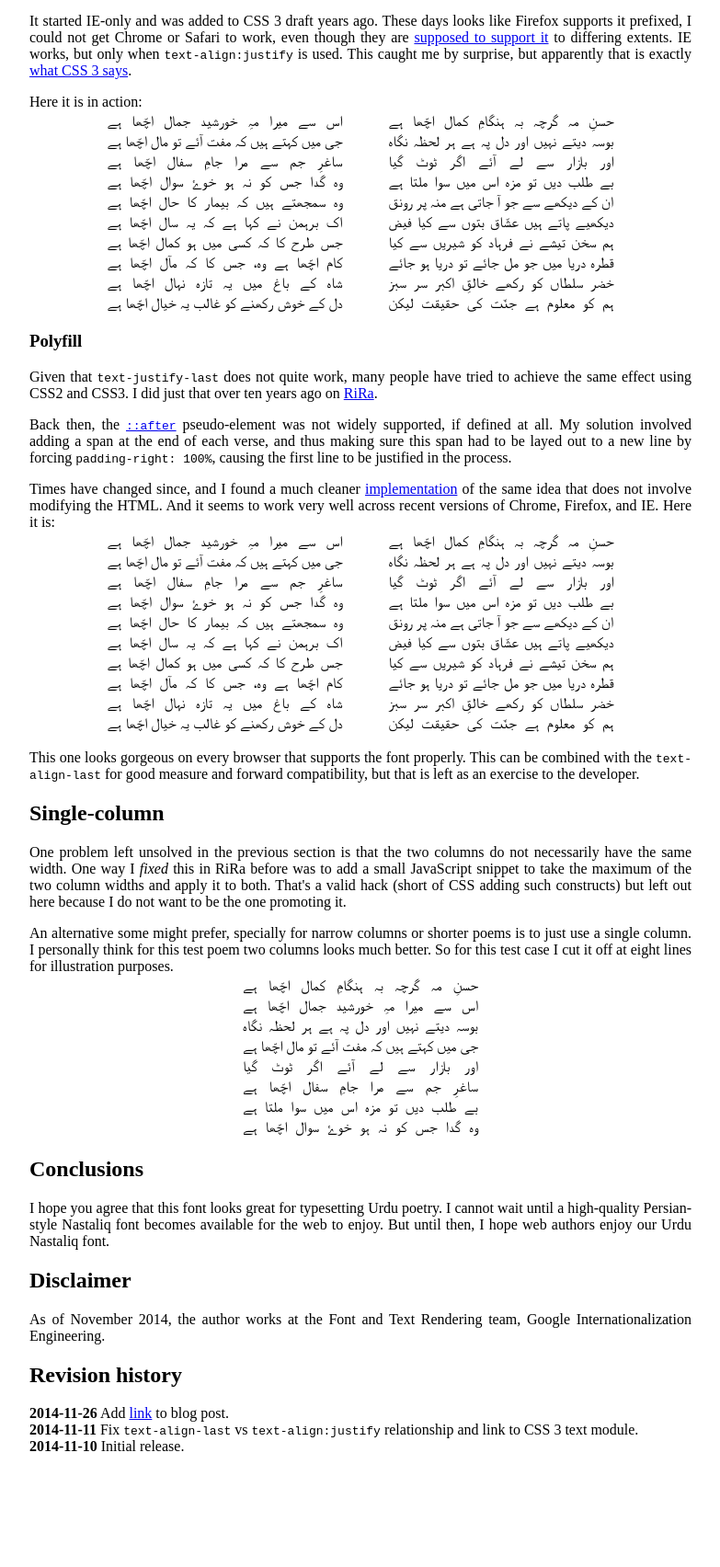
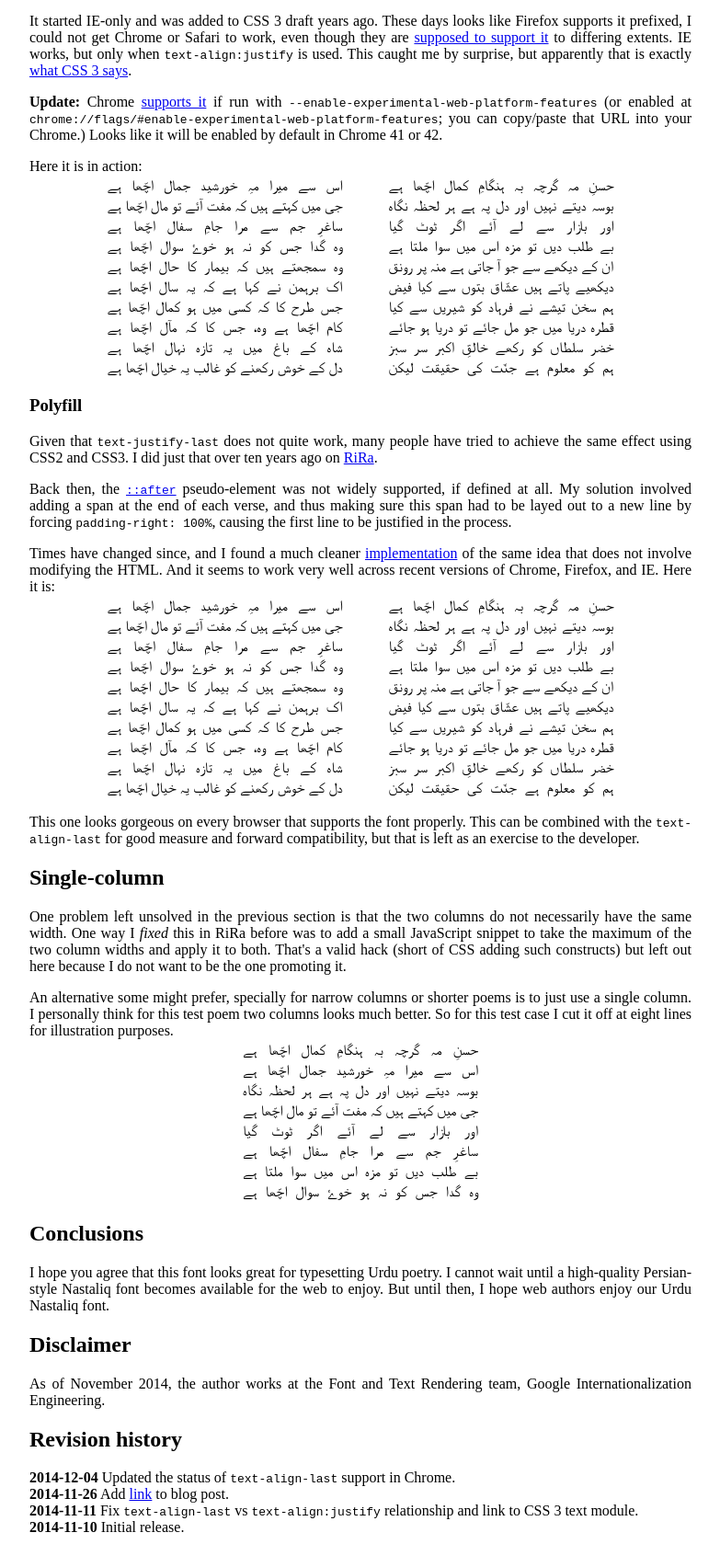
Before and after one commit to behdad/noto-nastaliq-urdu-test-page, a plain HTML site: page ghalib.html in a window 1280 px wide. Shown: the part 2138-3842 px from the top of the page at 92% size, without its empty margins (248-1031 px from the left). Drawn offline with Linux system fonts and the light colour scheme; a web font is replaced by a local one.

Commit message:
Update Dec 4

```diff
--- a/ghalib.html
+++ b/ghalib.html
@@ -28,7 +28,7 @@ table {
 <a rel="author" href="http://behdad.org/">Behdad Esfahbod</a>
 </b><br>
 Originally written: November 10, 2014<br>
-Last updated: November 26, 2014 <br>
+Last updated: December 4, 2014 <br>
 <p>
 <b>Update:</b> Blog post about this font on Google Developers Blog: <a href="http://googledevelopers.blogspot.com/2014/11/i-can-get-another-if-i-break-it.html">"I can get another if I break it": Announcing Noto Nastaliq Urdu</a>
 
@@ -189,6 +189,12 @@ IE works, but only when <code>text-align:justify</code> is used.
 This caught me by surprise, but apparently that is exactly
 <a href="http://www.w3.org/TR/css3-text/#text-align-last-property">what CSS 3 says</a>.
 <p>
+<b>Update:</b>
+Chrome <a href="https://code.google.com/p/chromium/issues/detail?id=248839#c10">supports it</a>
+if run with <code>--enable-experimental-web-platform-features</code> (or enabled at
+<code>chrome://flags/#enable-experimental-web-platform-features</code>; you can copy/paste
+that URL into your Chrome.)  Looks like it will be enabled by default in Chrome 41 or 42.
+<p>
 Here it is in action:
 
 <style>
@@ -327,6 +333,8 @@ the web to enjoy.  But until then, I hope web authors enjoy our Urdu Nastaliq fo
 As of November 2014, the author works at the Font and Text Rendering team, Google Internationalization Engineering.
 
 <h2>Revision history</h2>
+<b>2014-12-04</b> Updated the status of <code>text-align-last</code> support in Chrome.
+<br>
 <b>2014-11-26</b> Add <a href="http://googledevelopers.blogspot.com/2014/11/i-can-get-another-if-i-break-it.html">link</a> to blog post.
 <br>
 <b>2014-11-11</b> Fix <code>text-align-last</code> vs <code>text-align:justify</code> relationship and link to CSS 3 text module.
```
